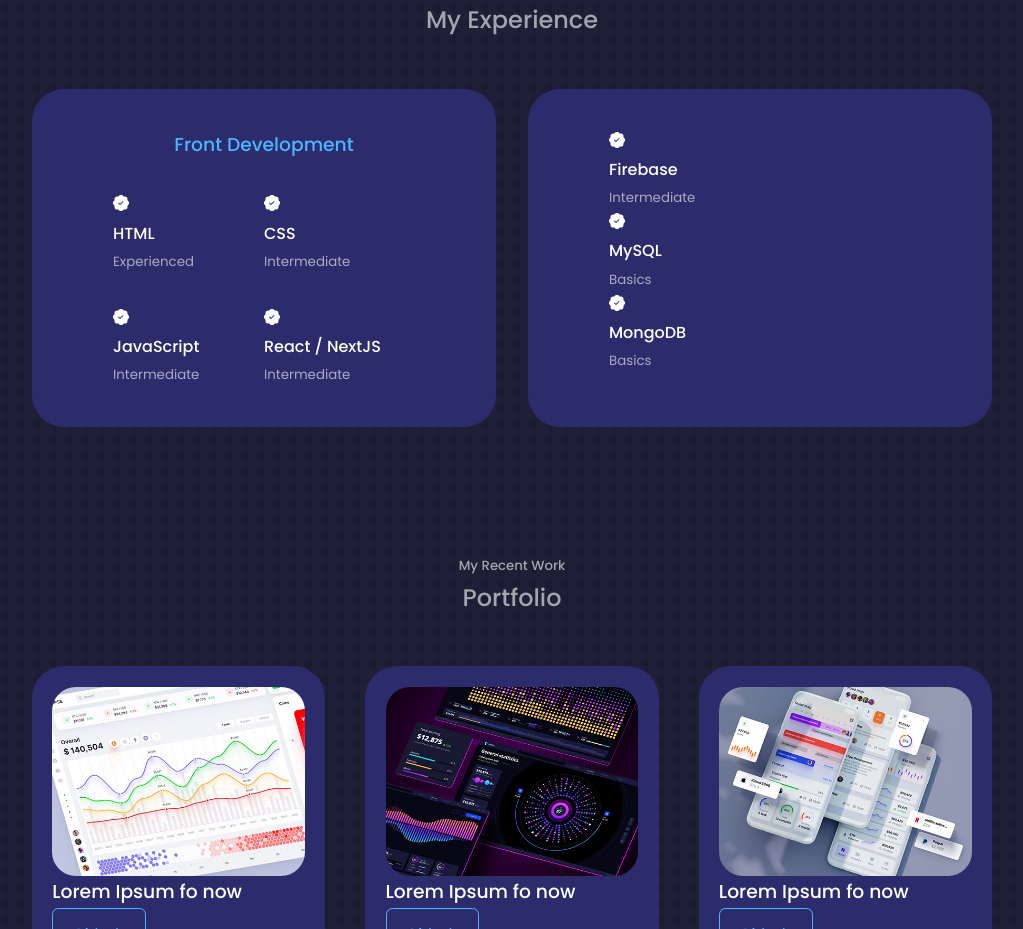
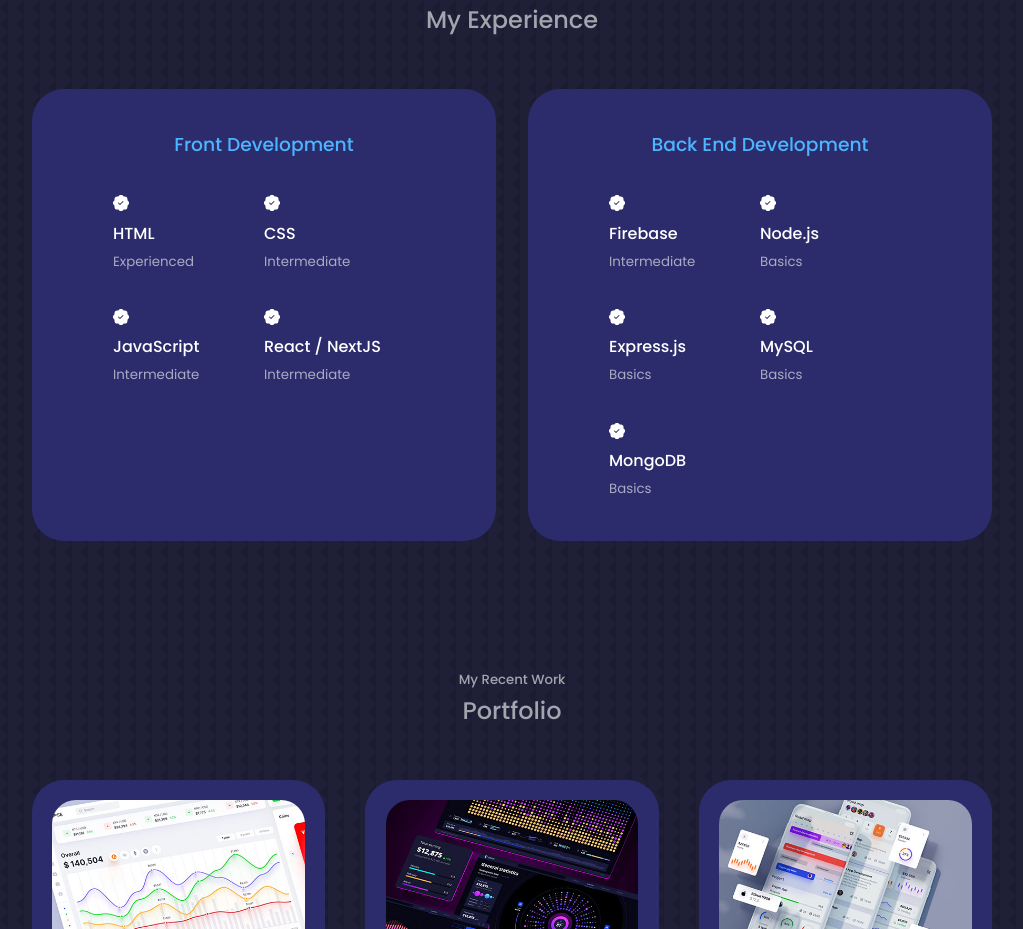
Before and after one commit to AmitxParmar/React-Portfolio, a React (Create React App) app: page / in a window 1280 px wide. Shown: the part 1680-2609 px from the top of the page, without its empty margins (128-1151 px from the left). Built offline with nearby package versions, Linux system fonts and the light colour scheme.

Commit message:
edit skills

```diff
--- a/src/components/about/About.jsx
+++ b/src/components/about/About.jsx
@@ -18,6 +18,7 @@ const About = () => {
                         <img src={ME} alt='author profile pic' />
                     </div>
                 </div>
+
                 <div className='about__content'>
                     <div className='about__cards'>
                         <article className='about__card'>
--- a/src/components/experience/Experience.jsx
+++ b/src/components/experience/Experience.jsx
@@ -35,10 +35,22 @@ const Experience = () => {
                     </div>
                 </div>
                 <div className='experience__backend'>
+                    <h3> Back End Development </h3>
+                    <div className='experience__content'>
                         <article className="experience__details">
                             <BsPatchCheckFill />
                             <h4> Firebase </h4>
                             <small className='text-light'> Intermediate </small>
+                        </article>
+                        <article className="experience__details">
+                            <BsPatchCheckFill />
+                            <h4> Node.js </h4>
+                            <small className='text-light'> Basics </small>
+                        </article>
+                        <article className="experience__details">
+                            <BsPatchCheckFill />
+                            <h4> Express.js </h4>
+                            <small className='text-light'> Basics </small>
                         </article>
                         <article className="experience__details">
                             <BsPatchCheckFill />
@@ -52,6 +64,7 @@ const Experience = () => {
                         </article>
                     </div>
                 </div>
+            </div>
         </section>
     );
 };
--- a/src/components/header/Header.css
+++ b/src/components/header/Header.css
@@ -10,8 +10,7 @@ header {
     position: relative;
 }
 
-/* ================================CTA=================== */
-
+/* ================================ CTA ======================================= */
 .cta {
     margin-top: 2.5rem;
     display: flex;
@@ -38,8 +37,7 @@ header {
     background: var(--color-primary);
 }
 
-/* ===================================== ME =====================================================*/
-
+/* ======================================== ME =====================================================*/
 .me {
     background: linear-gradient(var(--color-primary), transparent);
     width: 22rem;
```
Also changed, not shown: src/components/header/BackgroundCircles.css (added, +16 -0 lines), src/components/header/BackgroundCircles.jsx (added, +15 -0 lines), Footer.png (added), HomeScreen.png (added). Lines whose indentation alone changed are shown as unchanged.
